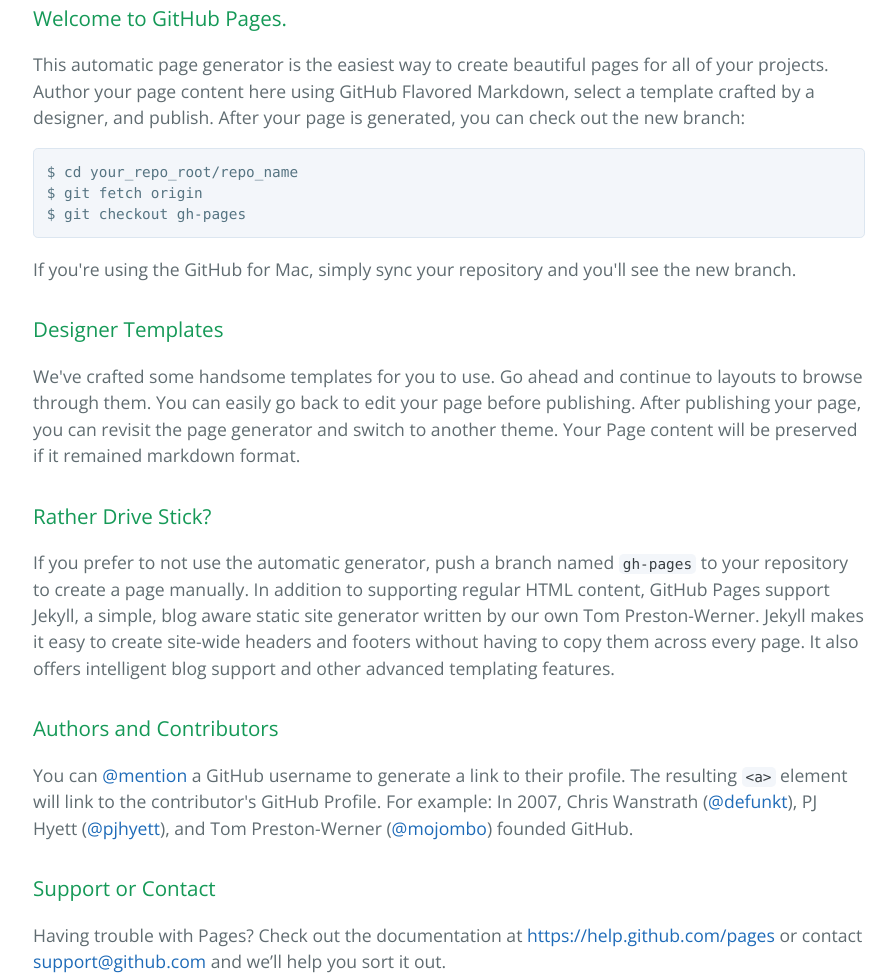
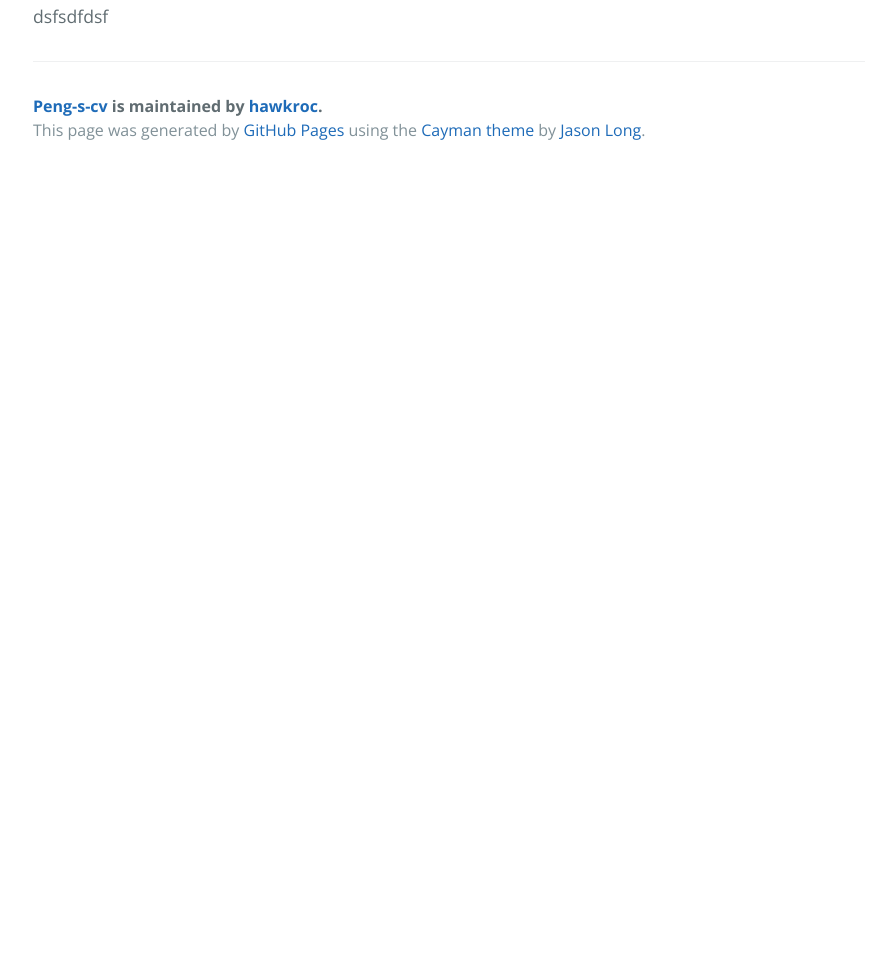
Before and after one commit to hawkroc/Peng-s-cv, a plain HTML site: page index.html in a window 1280 px wide. Shown: the part 365-1343 px from the top of the page, without its empty margins (191-1087 px from the left). After the commit the page ends 800 px from the top, so only its background shows below. Drawn offline with nearby package versions, Linux system fonts and the light colour scheme.

```diff
--- a/index.html
+++ b/index.html
@@ -19,37 +19,7 @@
     </section>
 
     <section class="main-content">
-      <h3>
-<a id="welcome-to-github-pages" class="anchor" href="#welcome-to-github-pages" aria-hidden="true"><span class="octicon octicon-link"></span></a>Welcome to GitHub Pages.</h3>
-
-<p>This automatic page generator is the easiest way to create beautiful pages for all of your projects. Author your page content here using GitHub Flavored Markdown, select a template crafted by a designer, and publish. After your page is generated, you can check out the new branch:</p>
-
-<pre><code>$ cd your_repo_root/repo_name
-$ git fetch origin
-$ git checkout gh-pages
-</code></pre>
-
-<p>If you're using the GitHub for Mac, simply sync your repository and you'll see the new branch.</p>
-
-<h3>
-<a id="designer-templates" class="anchor" href="#designer-templates" aria-hidden="true"><span class="octicon octicon-link"></span></a>Designer Templates</h3>
-
-<p>We've crafted some handsome templates for you to use. Go ahead and continue to layouts to browse through them. You can easily go back to edit your page before publishing. After publishing your page, you can revisit the page generator and switch to another theme. Your Page content will be preserved if it remained markdown format.</p>
-
-<h3>
-<a id="rather-drive-stick" class="anchor" href="#rather-drive-stick" aria-hidden="true"><span class="octicon octicon-link"></span></a>Rather Drive Stick?</h3>
-
-<p>If you prefer to not use the automatic generator, push a branch named <code>gh-pages</code> to your repository to create a page manually. In addition to supporting regular HTML content, GitHub Pages support Jekyll, a simple, blog aware static site generator written by our own Tom Preston-Werner. Jekyll makes it easy to create site-wide headers and footers without having to copy them across every page. It also offers intelligent blog support and other advanced templating features.</p>
-
-<h3>
-<a id="authors-and-contributors" class="anchor" href="#authors-and-contributors" aria-hidden="true"><span class="octicon octicon-link"></span></a>Authors and Contributors</h3>
-
-<p>You can <a href="https://github.com/blog/821" class="user-mention">@mention</a> a GitHub username to generate a link to their profile. The resulting <code>&lt;a&gt;</code> element will link to the contributor's GitHub Profile. For example: In 2007, Chris Wanstrath (<a href="https://github.com/defunkt" class="user-mention">@defunkt</a>), PJ Hyett (<a href="https://github.com/pjhyett" class="user-mention">@pjhyett</a>), and Tom Preston-Werner (<a href="https://github.com/mojombo" class="user-mention">@mojombo</a>) founded GitHub.</p>
-
-<h3>
-<a id="support-or-contact" class="anchor" href="#support-or-contact" aria-hidden="true"><span class="octicon octicon-link"></span></a>Support or Contact</h3>
-
-<p>Having trouble with Pages? Check out the documentation at <a href="https://help.github.com/pages">https://help.github.com/pages</a> or contact <a href="mailto:support@github.com">support@github.com</a> and we’ll help you sort it out.</p>
+      <p>dsfsdfdsf</p>
 
       <footer class="site-footer">
         <span class="site-footer-owner"><a href="https://github.com/hawkroc/Peng-s-cv">Peng-s-cv</a> is maintained by <a href="https://github.com/hawkroc">hawkroc</a>.</span>
```
Also changed, not shown: params.json (+1 -1 lines).
